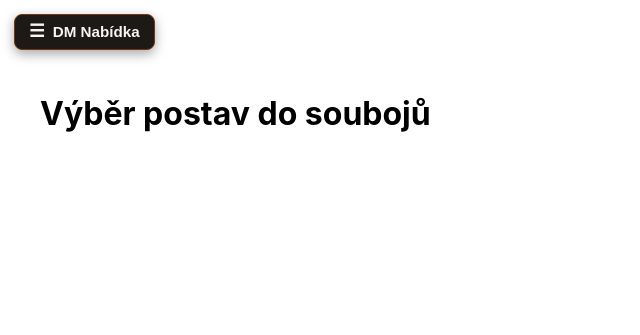
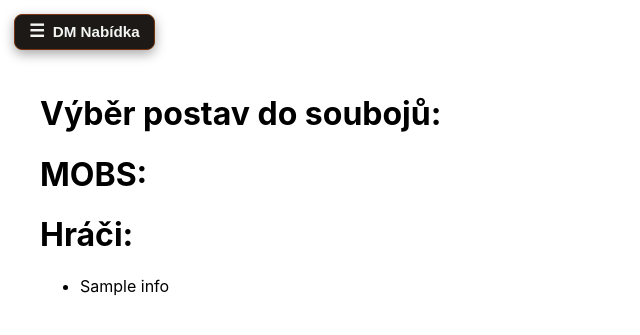
Before and after one commit to Tomas-Gallischek/dnd_atarax, a Django app: page /dm/pvp_pre in a window 1280 px wide. Shown: the top 335 px of the page, without its empty margins (0-640 px from the left). Run offline with Django 5.2, Linux system fonts and the light colour scheme; a user stored in the database is signed in; tables that the repository leaves empty hold one stand-in row (values such as "Sample post"); data that the repository does not hold is empty.

Commit message:
Update: 2026-10-04 14:43:26

```diff
--- a/dm_site_app/models.py
+++ b/dm_site_app/models.py
@@ -163,6 +163,9 @@ class Monsters_All_db(models.Model):
     image_url = models.CharField(max_length=255, blank=True, null=True, verbose_name="URL obrázku")
     raw_data = models.JSONField(blank=True, null=True, verbose_name="Původní JSON data")
 
+    # pracovní
+    in_fight = models.BooleanField(default=False, verbose_name="V boji")
+
     class Meta:
         verbose_name = "Nestvůra z Kompendia"
         verbose_name_plural = "Nestvůry z Kompendia"
@@ -266,6 +269,9 @@ class Monsters_Active(models.Model):
     image_url = models.CharField(max_length=255, blank=True, null=True, verbose_name="URL obrázku")
     raw_data = models.JSONField(blank=True, null=True, verbose_name="Původní JSON data")
 
+    # pracovní
+    in_fight = models.BooleanField(default=False, verbose_name="V boji")
+
     class Meta:
         verbose_name = "Aktivní nestvůra"
         verbose_name_plural = "Aktivní nestvůry"
--- a/dm_site_app/templates/dm_site_app/pvp_pre.html
+++ b/dm_site_app/templates/dm_site_app/pvp_pre.html
@@ -4,6 +4,32 @@
 
 {% block dm_content %}
 
-    <h1>Výběr postav do soubojů</h1>
+<h1>Výběr postav do soubojů:</h1>
+
+<h1>MOBS:</h1>
+
+{% for mob in all_active_mobs %}
+    <ul>
+        <li>
+            {{ mob.name }} - {{ mob.challenge_rating }}
+            <form action="" method="post">
+                <button type="submit">Vybrat</button>
+            </form>
+        </li>
+    </ul>
+{% endfor %}
+
+<h1>Hráči:</h1>
+
+{% for player in all_players %}
+    <ul>
+        <li>
+            {{ player.name }}
+        </li>
+    </ul>
+{% endfor %}
+
+
+
 
 {% endblock %}
--- a/dm_site_app/views.py
+++ b/dm_site_app/views.py
@@ -196,9 +196,18 @@ def specific_monster_gen(request):
 
 @dm_required
 def pvp_pre(request):
+    all_active_mobs = Monsters_Active.objects.all()
+    all_players = Char_info.objects.all()
+
+
     return render(request, 'dm_site_app/pvp_pre.html', {
         'current_page': 'pvp_pre',
+        'all_active_mobs': all_active_mobs,
+        'all_players': all_players,
     })
+
+
+
 @dm_required
 def pvp_arena(request):
     return render(request, 'dm_site_app/pvp_arena.html', {
--- a/player_site_app/models.py
+++ b/player_site_app/models.py
@@ -88,6 +88,8 @@ class Char_info(models.Model):
     created_at = models.DateTimeField(auto_now_add=True, verbose_name="Vytvořeno")
     updated_at = models.DateTimeField(auto_now=True, verbose_name="Poslední úprava")
 
+    # pracovní
+    in_fight = models.BooleanField(default=False, verbose_name="V boji")
     class Meta:
         verbose_name = "Postava hráče"
         verbose_name_plural = "Postavy hráče"
```
Also changed, not shown: dm_site_app/migrations/0007_monsters_active_in_fight_monsters_all_db_in_fight.py (added), player_site_app/migrations/0006_char_info_in_fight.py (added).
